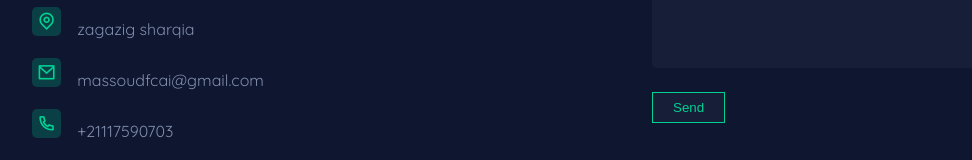
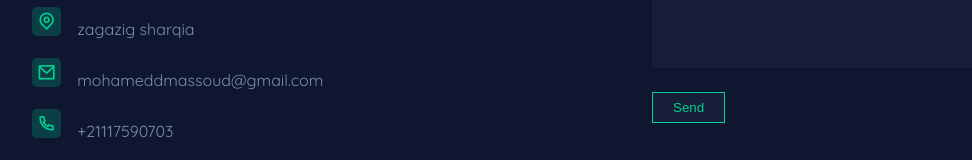
Before and after one commit to MohamedMassoud10/Portfoilo, a Next.js app: page / in a window 1280 px wide. Shown: the part 3644-3804 px from the top of the page, without its empty margins (38-1010 px from the left). Built offline with nearby package versions, Linux system fonts and the light colour scheme.

Commit message:
change my email

```diff
--- a/pages/component/UI/Contact.jsx
+++ b/pages/component/UI/Contact.jsx
@@ -27,7 +27,7 @@ export default function Contact() {
                 <span>
                   <i className="ri-mail-line"></i>
                 </span>
-                <p>massoudfcai@gmail.com</p>
+                <p>mohameddmassoud@gmail.com</p>
               </li>
               <li className={`${classes.info__item}`}>
                 <span>
```
